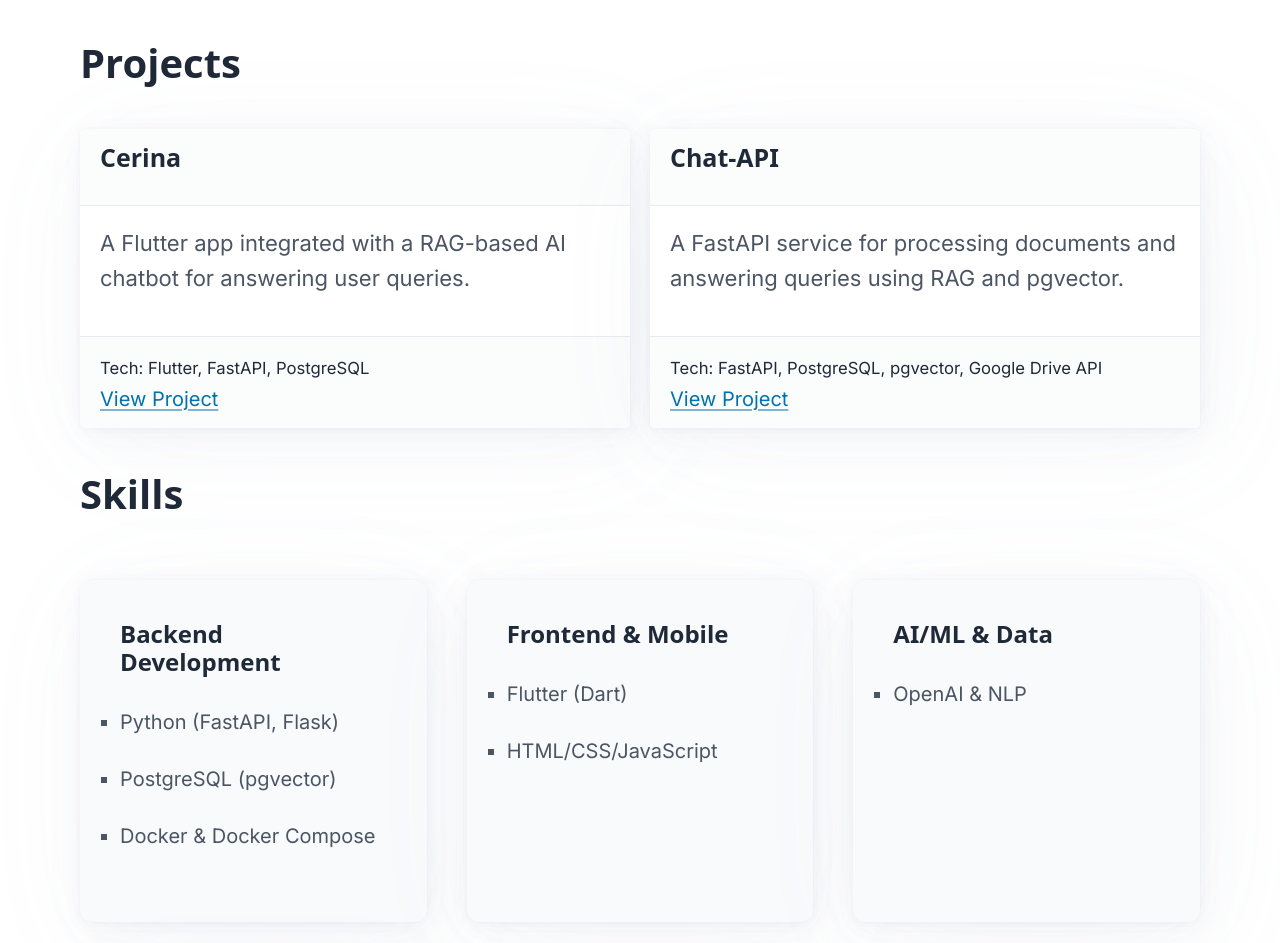
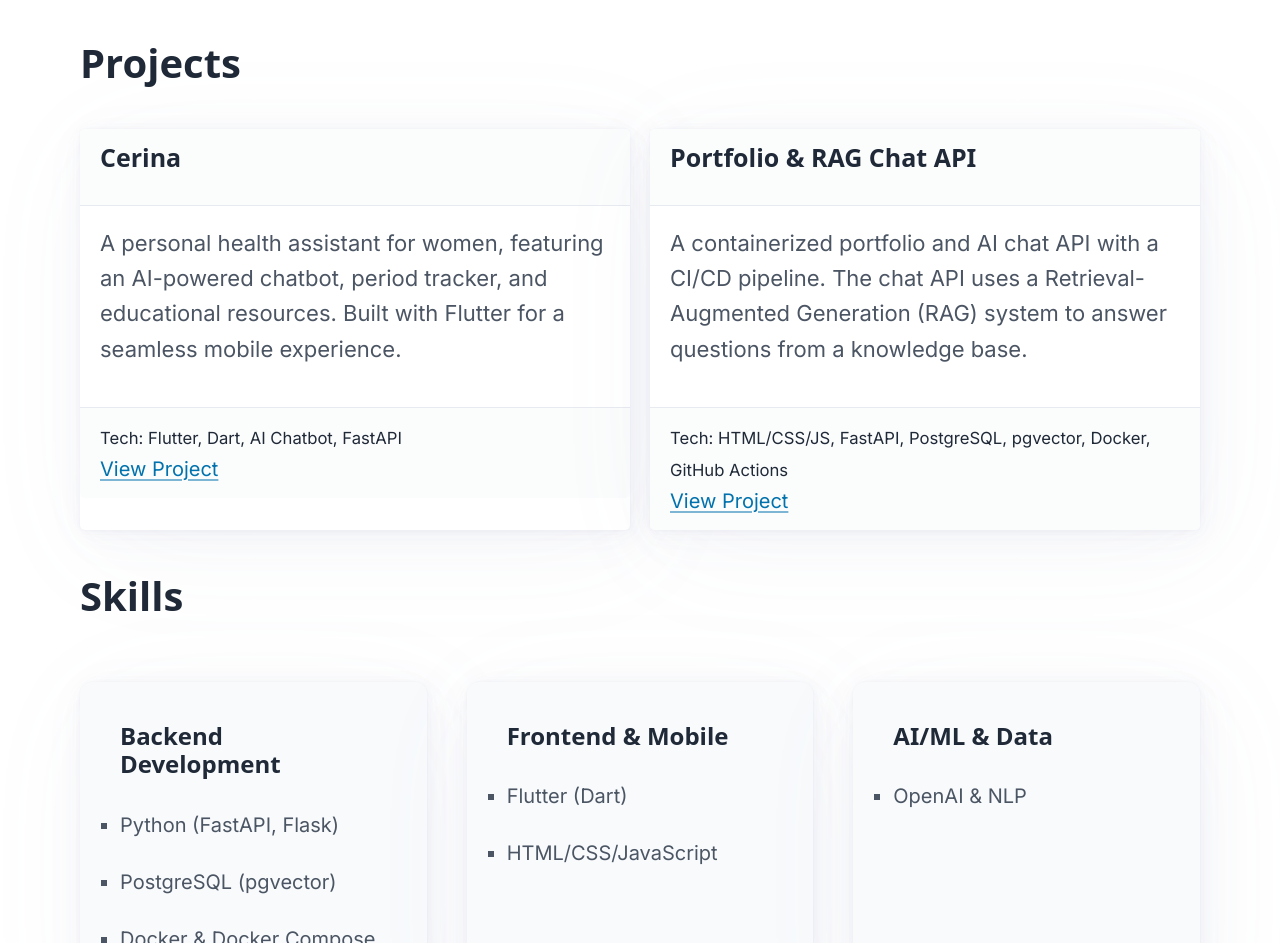
Before and after one commit to im-aufa/Chat-API, a plain HTML site: page portfolio-site/index.html in a window 1280 px wide. Shown: the part 827-1770 px from the top of the page. Drawn offline with nearby package versions, Linux system fonts and the light colour scheme.

Commit message:
Web portfolio information update

```diff
--- a/portfolio-site/index.html
+++ b/portfolio-site/index.html
@@ -4,7 +4,7 @@
 <head>
     <meta charset="UTF-8">
     <meta name="viewport" content="width=device-width, initial-scale=1.0">
-    <title>Aufa AI Portfolio</title>
+    <title>Cerina</title>
     <link rel="stylesheet" href="https://cdn.jsdelivr.net/npm/@picocss/pico@2/css/pico.min.css">
     <script src="https://cdn.jsdelivr.net/npm/@auth0/auth0-spa-js@2.1.0/dist/auth0-spa-js.production.js"
         onerror="loadAuth0Fallback()"></script>
--- a/portfolio-site/projects.json
+++ b/portfolio-site/projects.json
@@ -1,22 +1,25 @@
 [
     {
         "title": "Cerina",
-        "description": "A Flutter app integrated with a RAG-based AI chatbot for answering user queries.",
+        "description": "A personal health assistant for women, featuring an AI-powered chatbot, period tracker, and educational resources. Built with Flutter for a seamless mobile experience.",
         "tech": [
             "Flutter",
-            "FastAPI",
-            "PostgreSQL"
+            "Dart",
+            "AI Chatbot",
+            "FastAPI"
         ],
-        "link": "https://github.com/im-aufa/cerina"
+        "link": "https://github.com/im-aufa/Cerina"
     },
     {
-        "title": "Chat-API",
-        "description": "A FastAPI service for processing documents and answering queries using RAG and pgvector.",
+        "title": "Portfolio & RAG Chat API",
+        "description": "A containerized portfolio and AI chat API with a CI/CD pipeline. The chat API uses a Retrieval-Augmented Generation (RAG) system to answer questions from a knowledge base.",
         "tech": [
+            "HTML/CSS/JS",
             "FastAPI",
             "PostgreSQL",
             "pgvector",
-            "Google Drive API"
+            "Docker",
+            "GitHub Actions"
         ],
         "link": "https://github.com/im-aufa/aufaim-portfolio"
     }
--- a/portfolio-site/script.js
+++ b/portfolio-site/script.js
@@ -138,7 +138,7 @@ function showTypingIndicator() {
     if (!typingIndicatorElement) {
       typingIndicatorElement = document.createElement("div");
       typingIndicatorElement.className = "typing-indicator message bot";
-      typingIndicatorElement.textContent = "Cerince is typing...";
+      typingIndicatorElement.textContent = "Cerina is typing...";
       typingIndicatorElement.id = "typingIndicator";
     }
     typingIndicatorElement.style.display = "block";
```
